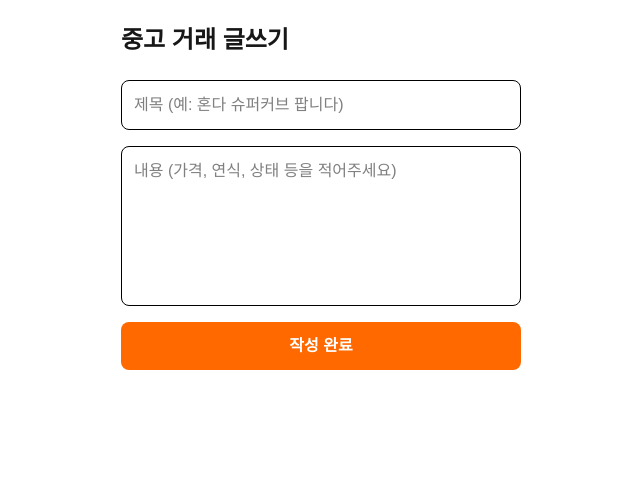
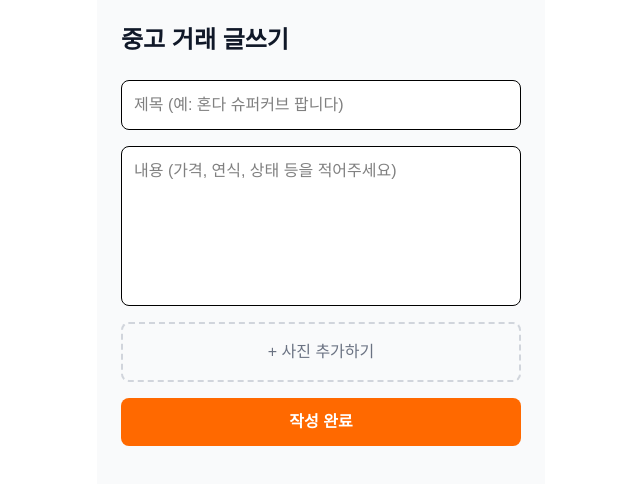
Before and after one commit to mdeeno/motoieum, a Next.js app in the folder web/: page /write in a window 1280 px wide. Shown: the top 484 px of the page, without its empty margins (319-959 px from the left). Built offline with nearby package versions, Linux system fonts and the light colour scheme; no server answers.

Commit message:
feat: 이미지 업로드 기능 추가 및 UI 개선

```diff
--- a/web/app/write/page.tsx
+++ b/web/app/write/page.tsx
@@ -1,14 +1,16 @@
 // web/app/write/page.tsx
 'use client';
 
-import { useState } from 'react';
-import { supabase } from '../../lib/supabase'; // 경로 확인 (빨간줄 뜨면 수정)
+import { useState, useRef } from 'react';
+import { supabase } from '../../lib/supabase';
 import { useRouter } from 'next/navigation';
 
 export default function WritePage() {
   const [title, setTitle] = useState('');
   const [content, setContent] = useState('');
+  const [image, setImage] = useState<File | null>(null); // 선택된 이미지 파일
   const [isLoading, setIsLoading] = useState(false);
+  const fileInputRef = useRef<HTMLInputElement>(null); // 파일 선택창 제어용
   const router = useRouter();
 
   const handleSubmit = async (e: React.FormEvent) => {
@@ -18,16 +20,41 @@ export default function WritePage() {
     setIsLoading(true);
 
     try {
+      let imageUrl = null;
+
+      // 1. 이미지가 선택되었다면 Supabase Storage에 업로드
+      if (image) {
+        const fileName = `${Date.now()}_${image.name}`; // 파일명 중복 방지 (시간_파일명)
+        const { data, error: uploadError } = await supabase.storage
+          .from('images') // 아까 만든 버킷 이름
+          .upload(fileName, image);
+
+        if (uploadError) {
+          console.error('이미지 업로드 실패:', uploadError);
+          alert('이미지 업로드에 실패했습니다.');
+          setIsLoading(false);
+          return;
+        }
+
+        // 2. 업로드된 이미지의 공개 주소(URL) 가져오기
+        const { data: urlData } = supabase.storage
+          .from('images')
+          .getPublicUrl(fileName);
+
+        imageUrl = urlData.publicUrl;
+      }
+
+      // 3. 글 데이터 + 이미지 주소를 DB에 저장
       const { error } = await supabase
         .from('posts')
-        .insert([{ title, content }]);
+        .insert([{ title, content, image_url: imageUrl }]);
 
       if (error) {
-        console.error('에러 발생:', error);
-        alert('글 저장에 실패했습니다 😢');
+        console.error('글 저장 실패:', error);
+        alert('글 저장에 실패했습니다.');
       } else {
-        alert('글이 성공적으로 등록되었습니다! 🎉');
-        router.push('/market'); // 저장 후 목록 페이지로 이동
+        alert('글이 등록되었습니다! 🎉');
+        router.push('/market');
       }
     } catch (err) {
       console.error(err);
@@ -38,24 +65,51 @@ export default function WritePage() {
   };
 
   return (
-    <div className="p-6 max-w-md mx-auto">
-      <h1 className="text-2xl font-bold mb-6">중고 거래 글쓰기</h1>
+    <div className="p-6 max-w-md mx-auto min-h-screen bg-gray-50">
+      <h1 className="text-2xl font-bold mb-6 text-gray-900">
+        중고 거래 글쓰기
+      </h1>
       <form onSubmit={handleSubmit} className="flex flex-col gap-4">
+        {/* 제목 */}
         <input
           type="text"
           placeholder="제목 (예: 혼다 슈퍼커브 팝니다)"
           value={title}
           onChange={(e) => setTitle(e.target.value)}
-          // 👇 여기에 bg-white를 추가했습니다!
           className="border p-3 rounded-lg w-full text-black bg-white"
         />
+
+        {/* 내용 */}
         <textarea
           placeholder="내용 (가격, 연식, 상태 등을 적어주세요)"
           value={content}
           onChange={(e) => setContent(e.target.value)}
-          // 👇 여기에도 bg-white를 추가했습니다!
           className="border p-3 rounded-lg w-full h-40 text-black resize-none bg-white"
         />
+
+        {/* 📸 사진 업로드 버튼 */}
+        <div className="flex flex-col gap-2">
+          <input
+            type="file"
+            accept="image/*"
+            onChange={(e) => {
+              if (e.target.files?.length) {
+                setImage(e.target.files[0]);
+              }
+            }}
+            className="hidden" // 못생긴 기본 파일창 숨기기
+            ref={fileInputRef}
+          />
+          <button
+            type="button"
+            onClick={() => fileInputRef.current?.click()}
+            className="border-2 border-dashed border-gray-300 p-4 rounded-lg text-gray-500 hover:border-orange-500 hover:text-orange-500 transition text-center"
+          >
+            {image ? `📸 ${image.name} 선택됨` : '+ 사진 추가하기'}
+          </button>
+        </div>
+
+        {/* 저장 버튼 */}
         <button
           type="submit"
           disabled={isLoading}
```
